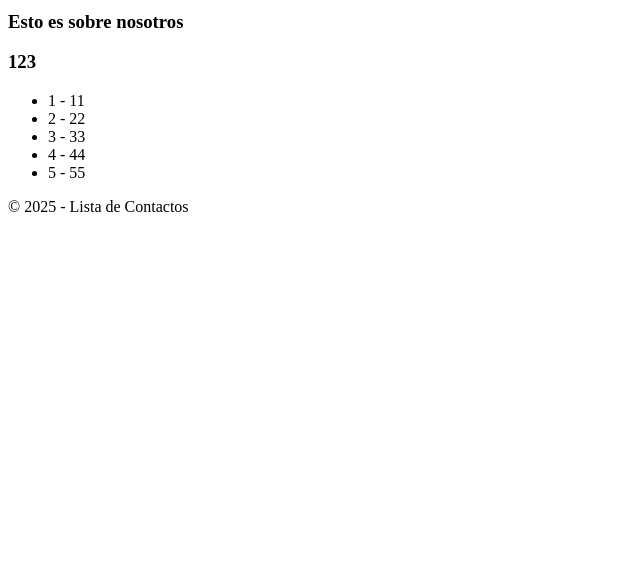
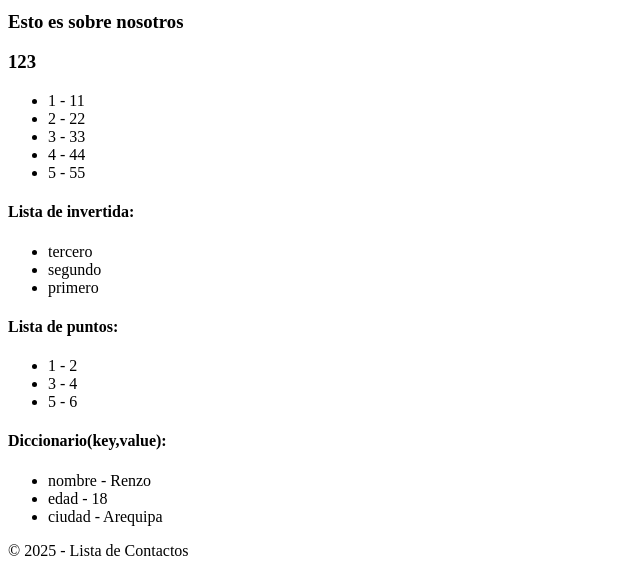
Before and after one commit to renzogeomar/Tarea-DJango, a Django app: page / in a window 1280 px wide. Shown: the part 299-875 px from the top of the page, without its empty margins (0-640 px from the left). Before the commit the page ends 511 px from the top, so only its background shows below. Run offline with Django 5.2, Linux system fonts and the light colour scheme.

Commit message:
probando todos los casos de for

```diff
--- a/listaContactos/inicio/templates/inicio/home.html
+++ b/listaContactos/inicio/templates/inicio/home.html
@@ -12,8 +12,26 @@
     <h3>{{myText}}</h3>
     <h3>{{myNumber}}</h3>
     <ul>
-    {% for myItem in myList %}
-        <li>{{forloop.counter}} - {{ myItem }}</li>
-    {% endfor %}
+        {% for item in myList %}
+            <li>{{forloop.counter}} - {{ item }}</li>
+        {% endfor %}
+    </ul>
+    <h4>Lista de invertida:</h4>
+    <ul>
+        {% for item in reversedList reversed%}
+            <li>{{ item }}</li>
+        {% endfor %}
+    </ul>
+    <h4>Lista de puntos:</h4>
+    <ul>
+        {% for x , y in points %}
+            <li> {{x}} - {{y}} </li>
+        {% endfor %}
+    </ul>
+    <h4>Diccionario(key,value): </h4>
+    <ul>
+        {% for key, value in data.items%}
+            <li> {{key}} - {{value}} </li>
+        {% endfor %}
     </ul>
 {% endblock %}
--- a/listaContactos/inicio/views.py
+++ b/listaContactos/inicio/views.py
@@ -7,6 +7,13 @@ def pagina_inicio(request, *args, **kwargs):
         'myText' : 'Esto es sobre nosotros',
         'myNumber' : 123,
         'myList' : [11, 22, 33, 44, 55],
+        'reversedList' : ['primero', 'segundo', 'tercero'],
+        'points' : [(1,2), (3,4), (5,6)],
+        'data' : {
+            'nombre' : 'Renzo',
+            'edad' : 18,
+            'ciudad' : 'Arequipa',
+        }
     }
     print("Args:", args)
     print("Kwargs:", kwargs)
```
